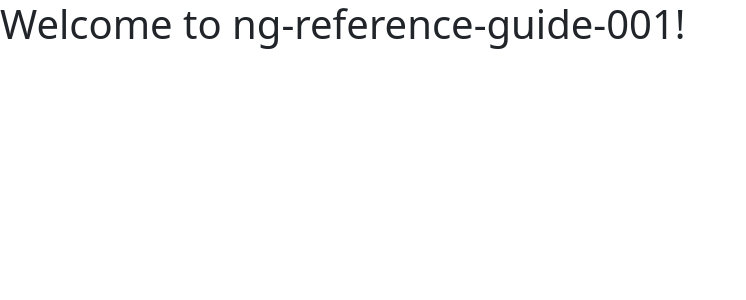
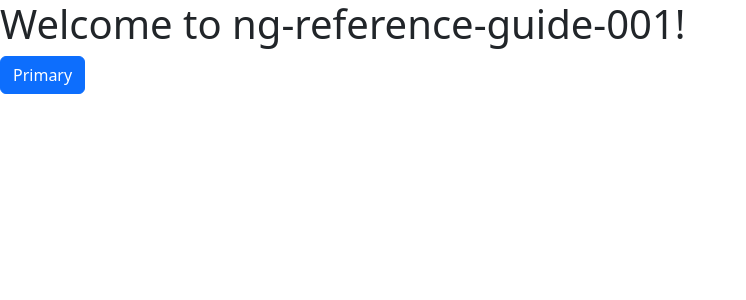
Before and after one commit to dnewingh/angular-labs, an Angular app in the folder ng-reference-guide-001/: page / in a window 1280 px wide. Shown: the top 300 px of the page, without its empty margins (0-746 px from the left). Built offline with nearby package versions, Linux system fonts and the light colour scheme.

Commit message:
feat(ng-ref-guide-001): Add button to confirm bootstrap styling

```diff
--- a/ng-reference-guide-001/src/app/app.component.ts
+++ b/ng-reference-guide-001/src/app/app.component.ts
@@ -7,6 +7,7 @@ import { RouterOutlet } from '@angular/router';
   imports: [RouterOutlet],
   template: `
     <h1>Welcome to {{title}}!</h1>
+    <button type="button" class="btn btn-primary">Primary</button>
 
     <router-outlet />
   `,
```
